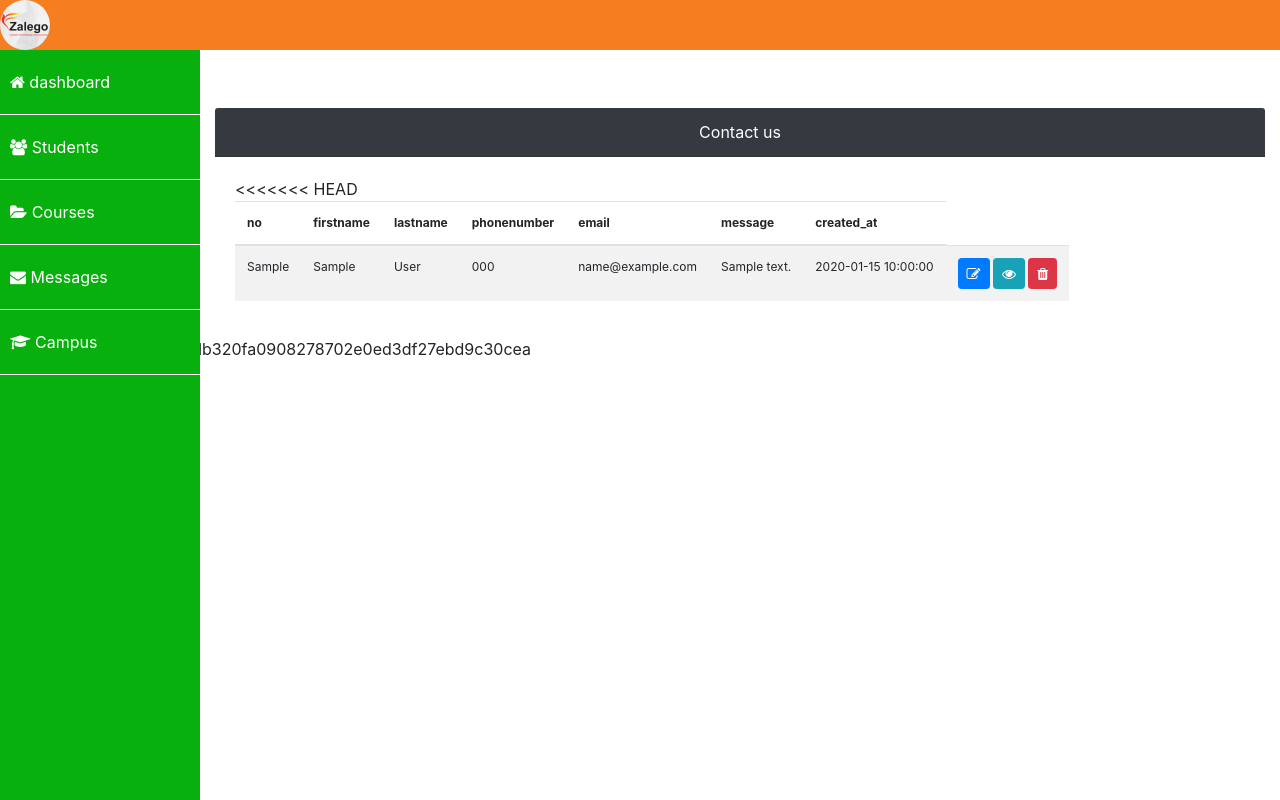
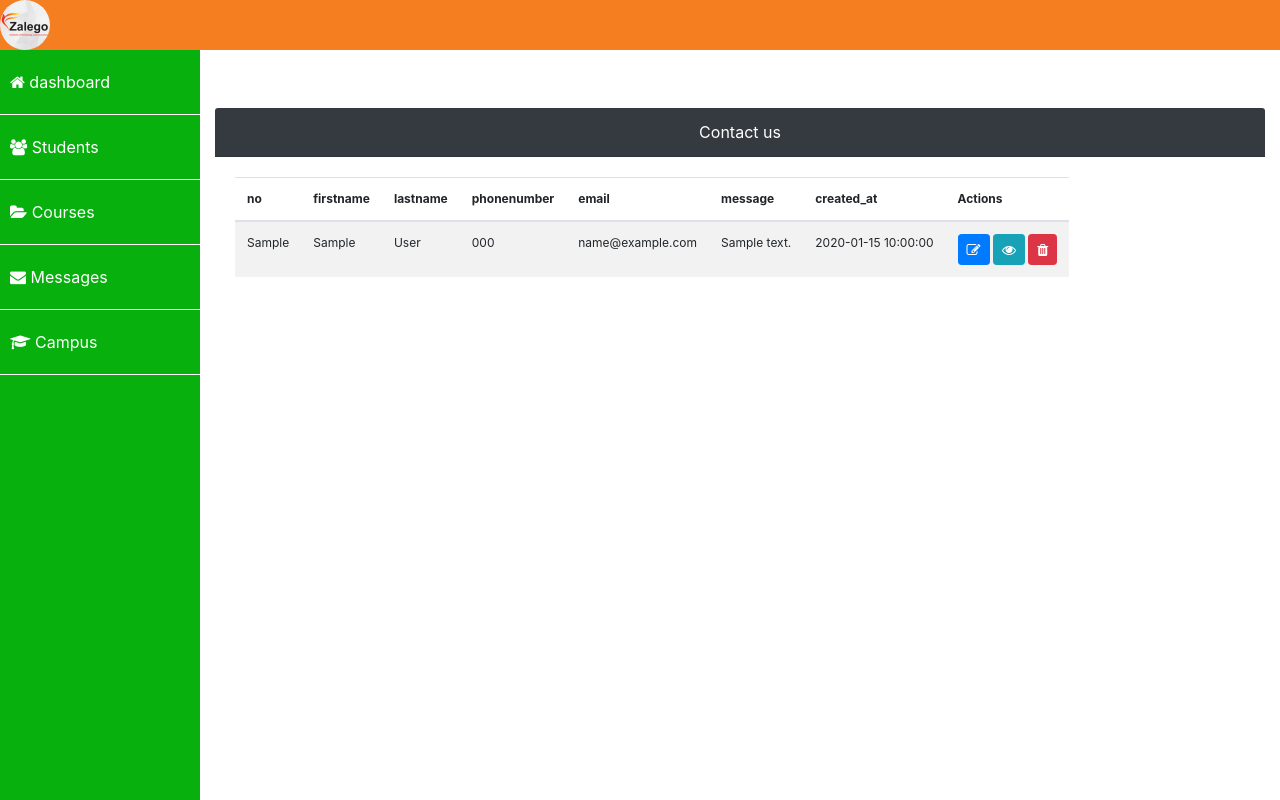
Before and after one commit to mocohdee/admindashboard, a PHP site: page /contactus.php in a window 1280 px wide. Run offline with PHP 8.4, Linux system fonts and the light colour scheme; tables that the repository leaves empty or names only in its code hold one stand-in row (values such as "Sample post").

Commit message:
added a message

```diff
--- a/webStartingTemplate/contactus.php
+++ b/webStartingTemplate/contactus.php
@@ -38,6 +38,7 @@ $sqlQuery = mysqli_query($conn, "SELECT *FROM contactus ");
                                     <th>email</th>
                                     <th>message</th>
                                     <th>created_at</th>
+                                    <th>Actions</th>
 
                                 </tr>
                             </thead>
@@ -58,7 +59,7 @@ $sqlQuery = mysqli_query($conn, "SELECT *FROM contactus ");
 										</td>
 									</tr>
 
-<<<<<<< HEAD
+
 								<?php }?>
 
 
@@ -67,14 +68,7 @@ $sqlQuery = mysqli_query($conn, "SELECT *FROM contactus ");
                     </div>
 				</div>
 			</div>
-
 		</div>
-
-	</div>
-=======
-
-                    </div>
-                </div>
 
 
 
@@ -82,7 +76,8 @@ $sqlQuery = mysqli_query($conn, "SELECT *FROM contactus ");
 
 
 
->>>>>>> 7185db320fa0908278702e0ed3df27ebd9c30cea
+
+
 
 
 	<?php require_once('includes/scripts.php') ?>
```
